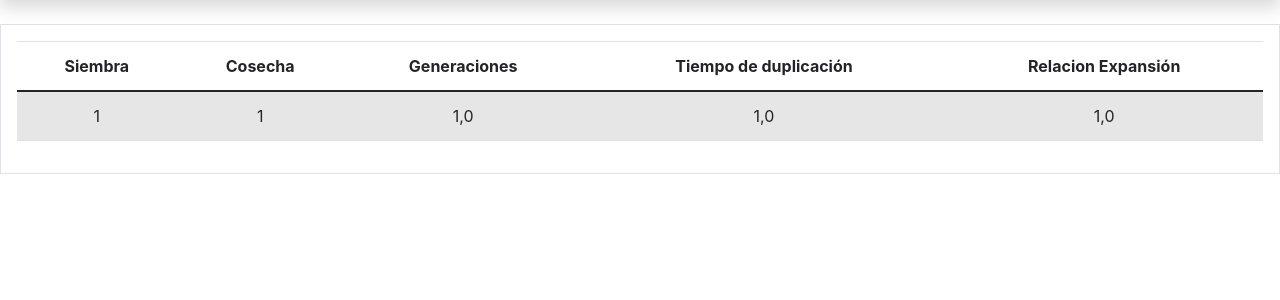
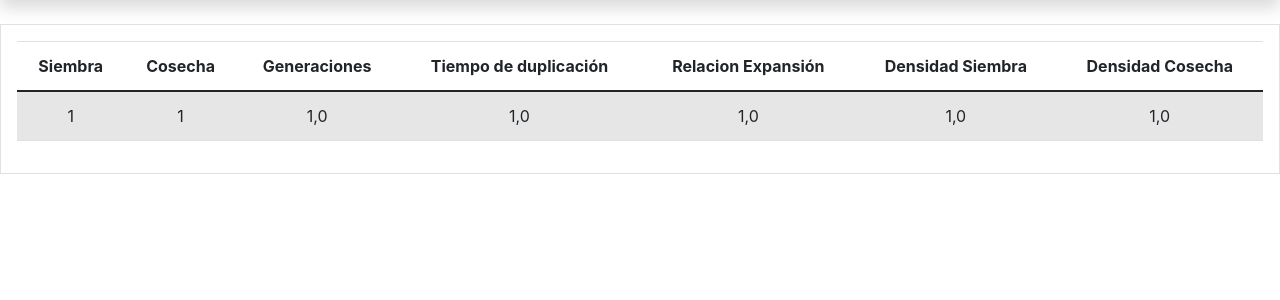
Before and after one commit to IsaMaru98/SeguimientoAlogenicas, a Django app: page /datos/ in a window 1280 px wide. Shown: the part 91-391 px from the top of the page. Run offline with Django 4.2, Linux system fonts and the light colour scheme; tables that the repository leaves empty hold one stand-in row (values such as "Sample post"); some libraries are stand-ins or nearby versions.

Commit message:
Se agregan densidades a la tabla de datos

```diff
--- a/formularios/models.py
+++ b/formularios/models.py
@@ -102,11 +102,15 @@ class Dato(models.Model):
     tiempoDuplicacion = models.FloatField()
     relacionExpansion = models.FloatField()
     loteDatos = models.CharField(default="000", max_length=50)
+    densidadCosecha = models.FloatField(default=0.0,  max_length=10)
+    densidadSiembra = models.FloatField(default=0.0,  max_length=10)
 
     def save(self,*args,**kargs):
         self.loteDatos = self.siembra.loteSimbra
         totalSembradas = self.siembra.totalSiembra
         totalObtenidas = self.cosecha.totalObtenidas
+        self.densidadCosecha = self.cosecha.densidadCosecha
+        self.densidadSiembra = self.siembra.densidadSiembra
         relacionExpansion = round((totalObtenidas/totalSembradas),2)
         diasCultivo = self.cosecha.tiempoCultivoDias
         X = ma.log(relacionExpansion)
--- a/formularios/templates/formularios/datos.html
+++ b/formularios/templates/formularios/datos.html
@@ -35,6 +35,8 @@
                 <th>Generaciones</th>
                 <th>Tiempo de duplicación</th>
                 <th>Relacion Expansión</th>
+                <th> Densidad Siembra </th>
+                <th> Densidad Cosecha </th>
             </tr>
         </thead>
         <tbody>
@@ -45,6 +47,9 @@
               <td>{{ i.generaciones }}</td>
               <td>{{i.tiempoDuplicacion}}</td>
               <td>{{i.relacionExpansion}}</td>
+              <td>{{i.densidadSiembra}}</td>
+              <td>{{i.densidadCosecha}}</td>
+
             </tr>
           {% endfor %}
         </tbody>
```
Also changed, not shown: db.sqlite3, formularios/migrations/0032_dato_densidadcosecha_dato_densidadsiembra.py (added).
